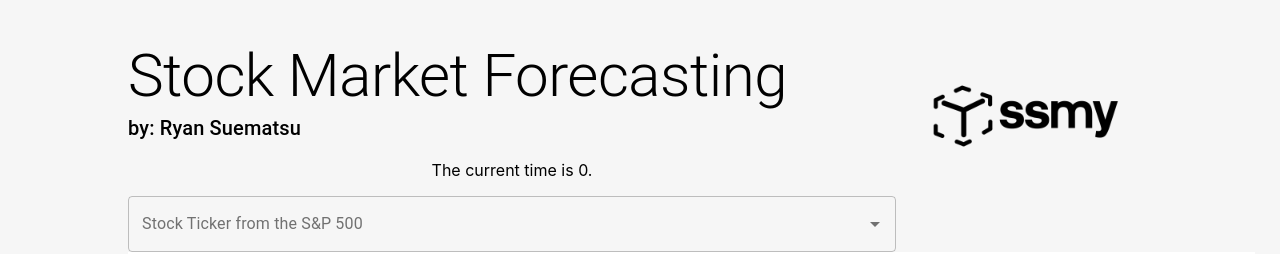
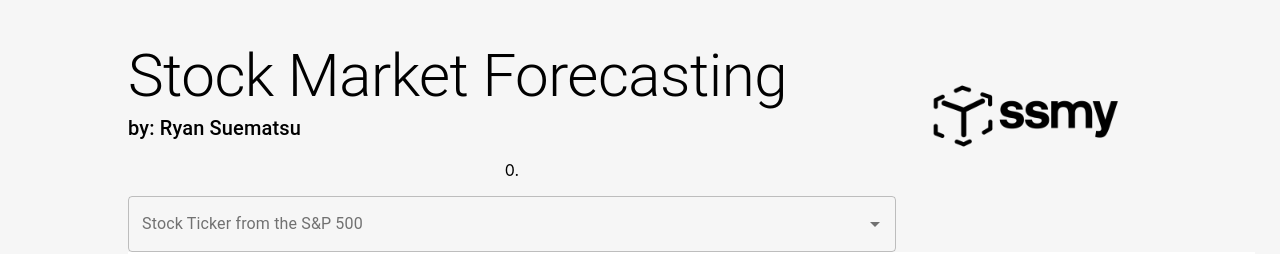
Before and after one commit to yoshisada/stockpredictor, a React (Create React App) app: page / in a window 1280 px wide. Shown: the top 254 px of the page. Built offline with nearby package versions, Linux system fonts and the light colour scheme; no server answers.

Commit message:
fixed sources

```diff
--- a/src/App.js
+++ b/src/App.js
@@ -37,7 +37,7 @@ function App() {
             <Typography variant="h6" style={{ display: "flex", justifyContent: "flex-start" }} >
               by: Ryan Suematsu
             </Typography>
-            <p>The current time is {currentTime}.</p>
+            <p>{currentTime}.</p>
           </Grid>
           <Grid item xs={3}>
             <Box>
```
Also changed, not shown: 1 other file (tests, documents, lock files or other folders).
